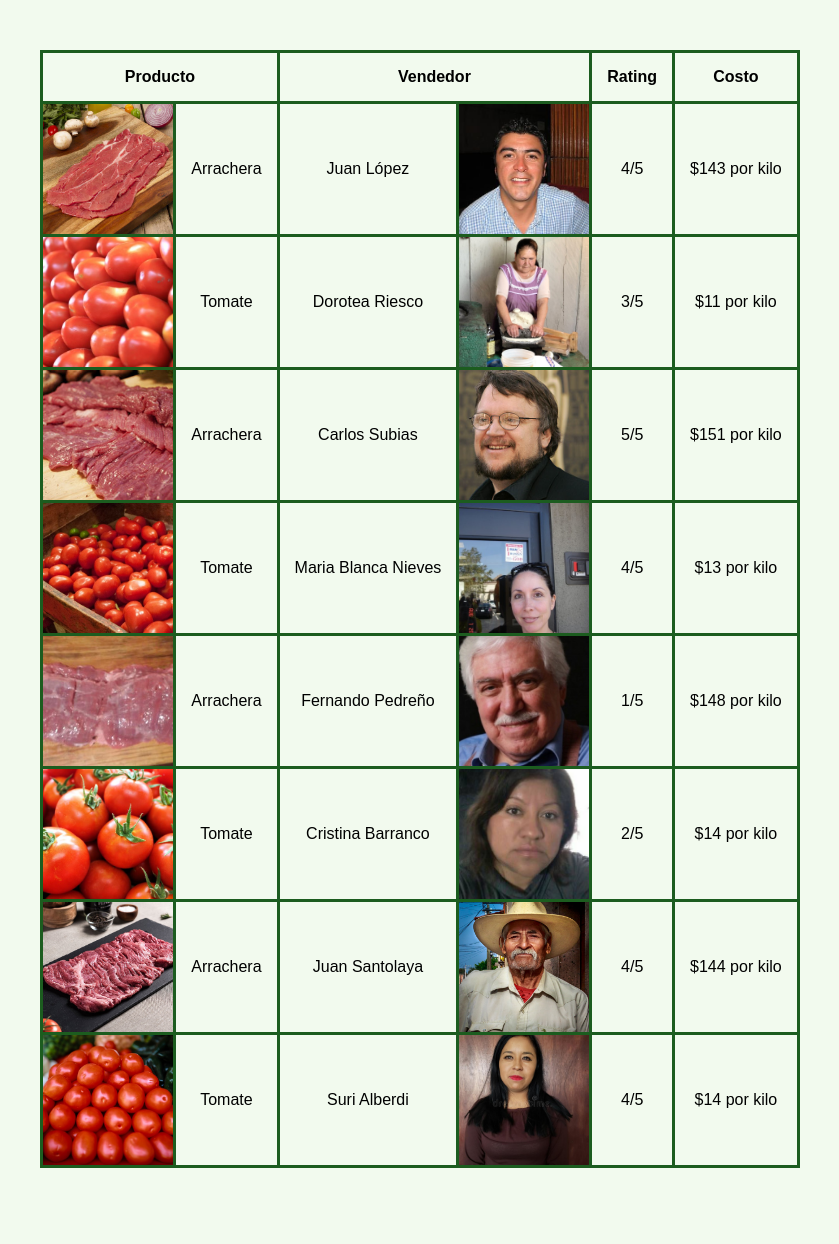
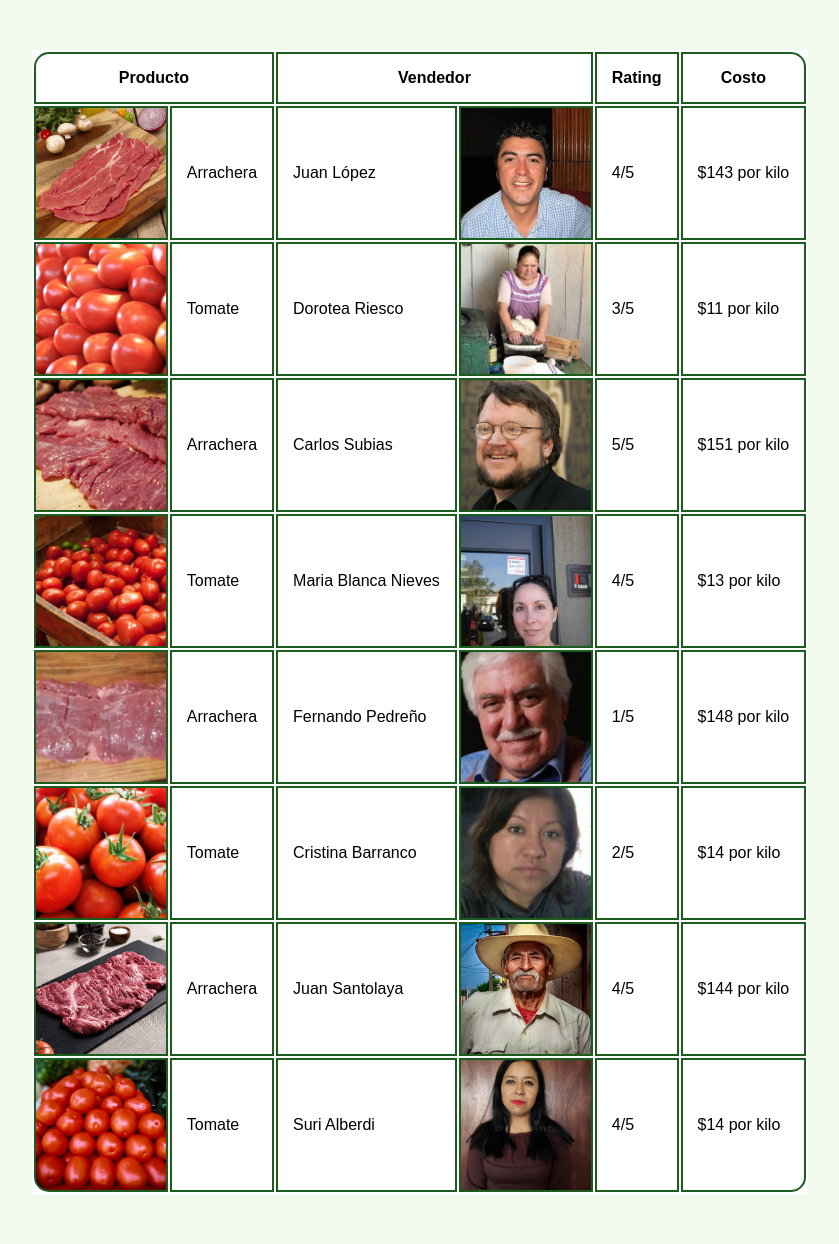
Before and after one commit to Xal-Tech/Marquet, a PHP site: page /home.php in a window 1280 px wide. Shown: the part 112-1356 px from the top of the page, without its empty margins (220-1059 px from the left). Before the commit the page ends 1280 px from the top, so only its background shows below. Run offline with PHP 8.4, Linux system fonts and the light colour scheme; the visitor is signed in with stand-in values (Sample User, id 1).

Commit message:
table design changes

```diff
--- a/website/css/home.css
+++ b/website/css/home.css
@@ -1,14 +1,21 @@
 table {
 	margin: 50px auto;
-	border-collapse: collapse;
+	 border-collapse:
 	text-align: center;
+	background-color: white;
+
 }
+
+
 
 th, td {
 	padding: 15px;
-	border: 3px solid #1c5c1f;
-	border-collapse: collapse;
+	border: 2px solid #1c5c1f;
+	 border-collapse: collapse;
+
 }
+
+
 
 .table-image {
 	width: 100px;
@@ -17,3 +24,21 @@ th, td {
     background-repeat: no-repeat;
 	background-position: 50% 50%;
 }
+	table tr:first-child th:first-child {
+	border-top-left-radius: 15px;
+  }
+
+  /* top-right border-radius */
+  table tr:first-child th:last-child {
+	border-top-right-radius: 15px;
+  }
+
+  /* bottom-left border-radius */
+  table tr:last-child td:first-child {
+	border-bottom-left-radius: 15px;
+  }
+
+  /* bottom-right border-radius */
+  table tr:last-child td:last-child {
+	border-bottom-right-radius: 15px;
+  }
--- a/website/css/myaccount.css
+++ b/website/css/myaccount.css
@@ -10,6 +10,7 @@
 }
 .info{
    font-weight: bold;
+   font-size: 20px;
 
 }
 
@@ -30,3 +31,8 @@
 .table{
     padding: 0px 69px;
 }
+.data{
+    font-size: 20px;
+    padding-top: 1px;
+
+}
--- a/website/home.php
+++ b/website/home.php
@@ -20,7 +20,7 @@ if (!isset($_SESSION['loggedin'])) {
 
 	<table>
 		<tr>
-			<th colspan="2">
+			<th colspan="2" class="corner">
 				Producto
 			</th>
 			<th colspan="2">
@@ -137,7 +137,7 @@ if (!isset($_SESSION['loggedin'])) {
 			<td>
 				2/5
 			</td>
-			<td>
+			<td class="corner">
 				$14 por kilo
 			</td>
 		</tr>
--- a/website/myaccount.php
+++ b/website/myaccount.php
@@ -50,12 +50,12 @@ $stmt->close();
 
 					<tr>
 					<td class="info">Nombre de la cuenta: </td>
-					<td><?=$username?></td>
+					<td class="data"><?=$username?></td>
 
 					</tr>
 					<tr>
 						<td class="info">Tel&eacute;fono:</td>
-						<td><?=$cellnumber?></td>
+						<td class="data"><?=$cellnumber?></td>
 					</tr>
 				</table>
 			</div>
```
